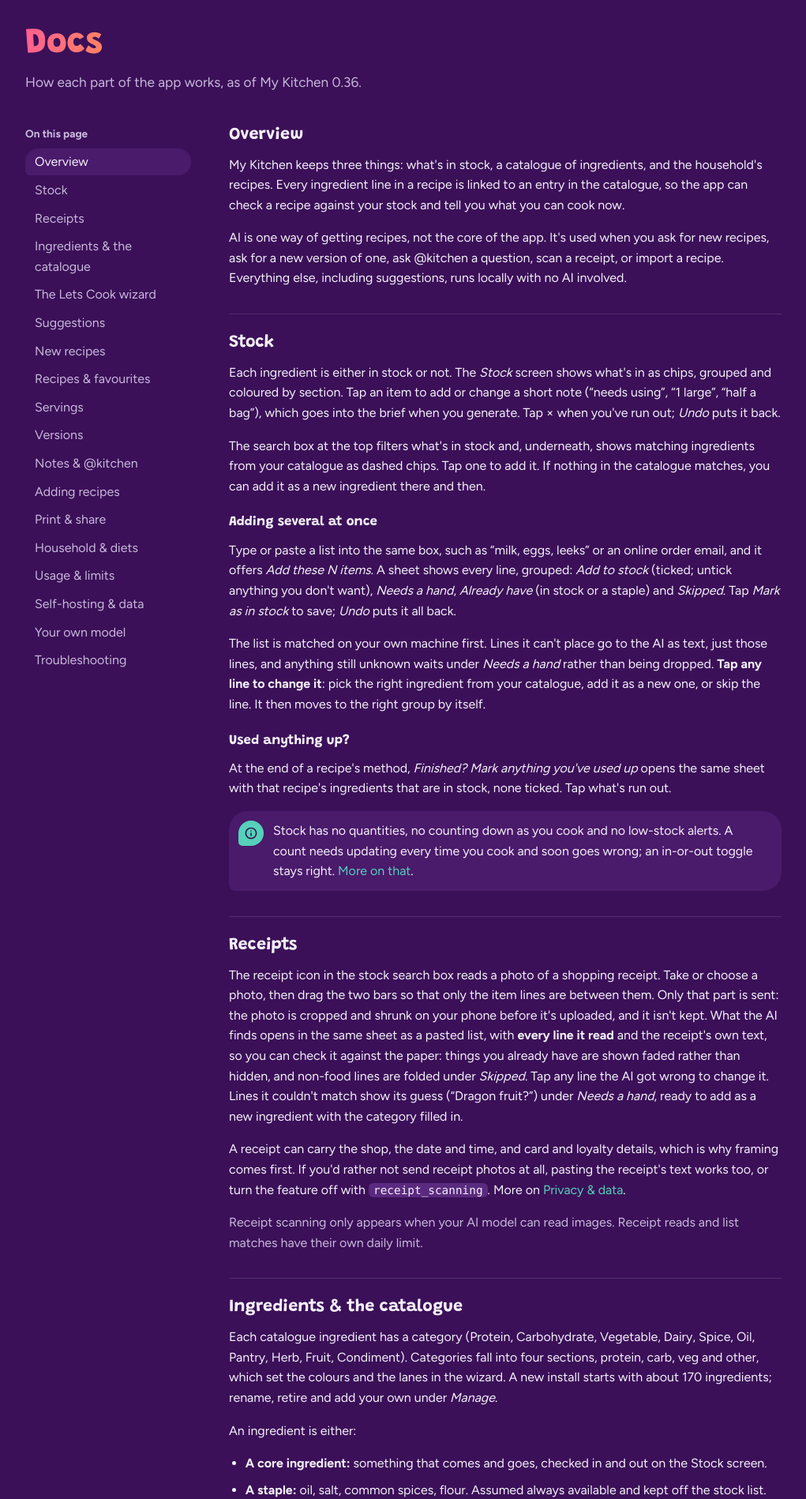
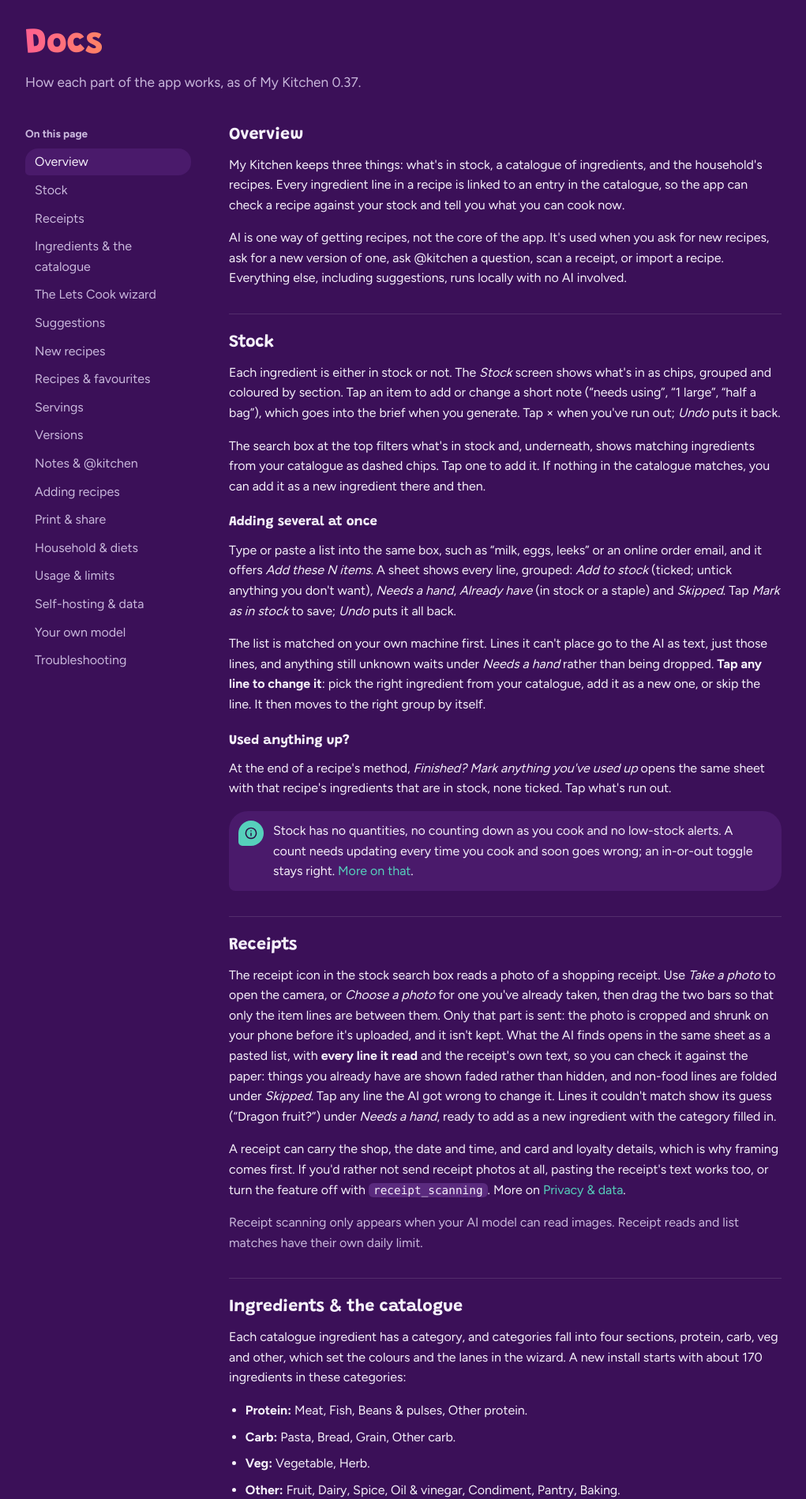
Before and after one commit to amiablealex/my-kitchen-site, a Flask app: page /docs in a window 1280 px wide. Shown: the part 59-1957 px from the top of the page at 79% size, without its empty margins (104-1125 px from the left). Run offline with Flask 3, Linux system fonts and the light colour scheme.

Commit message:
Docs: 0.37.0 stock marks, keep screen on, where it's from, photo buttons, categories

```diff
--- a/templates/docs.html
+++ b/templates/docs.html
@@ -7,7 +7,7 @@
 <section class="page-head">
   <div class="wrap">
     <h1 class="display page-title">Docs</h1>
-    <p class="lead">How each part of the app works, as of {{ site.name }} 0.36.</p>
+    <p class="lead">How each part of the app works, as of {{ site.name }} 0.37.</p>
   </div>
 </section>
 
@@ -83,8 +83,9 @@
 
     <section id="receipts" class="doc-sec">
       <h2>Receipts</h2>
-      <p>The receipt icon in the stock search box reads a photo of a shopping receipt. Take or choose
-        a photo, then drag the two bars so that only the item lines are between them. Only that part
+      <p>The receipt icon in the stock search box reads a photo of a shopping receipt. Use
+        <em>Take a photo</em> to open the camera, or <em>Choose a photo</em> for one you've already
+        taken, then drag the two bars so that only the item lines are between them. Only that part
         is sent: the photo is cropped and shrunk on your phone before it's uploaded, and it isn't
         kept. What the AI finds opens in the same sheet as a pasted list, with <strong>every line it
         read</strong> and the receipt's own text, so you can check it against the paper: things you
@@ -102,10 +103,18 @@
 
     <section id="catalogue" class="doc-sec">
       <h2>Ingredients &amp; the catalogue</h2>
-      <p>Each catalogue ingredient has a category (Protein, Carbohydrate, Vegetable, Dairy, Spice, Oil,
-        Pantry, Herb, Fruit, Condiment). Categories fall into four sections, protein, carb, veg and
-        other, which set the colours and the lanes in the wizard. A new install starts with about 170
-        ingredients; rename, retire and add your own under <em>Manage</em>.</p>
+      <p>Each catalogue ingredient has a category, and categories fall into four sections, protein,
+        carb, veg and other, which set the colours and the lanes in the wizard. A new install starts
+        with about 170 ingredients in these categories:</p>
+      <ul>
+        <li><strong>Protein:</strong> Meat, Fish, Beans &amp; pulses, Other protein.</li>
+        <li><strong>Carb:</strong> Pasta, Bread, Grain, Other carb.</li>
+        <li><strong>Veg:</strong> Vegetable, Herb.</li>
+        <li><strong>Other:</strong> Fruit, Dairy, Spice, Oil &amp; vinegar, Condiment, Pantry, Baking.</li>
+      </ul>
+      <p>Rename, retire and add your own under <em>Manage</em>. Category names are shared across
+        sections, so a second catch-all needs its own name, such as “Other protein”. Installs from
+        before 0.37.0 keep the categories they started with.</p>
       <p>An ingredient is either:</p>
       <ul>
         <li><strong>A core ingredient:</strong> something that comes and goes, checked in and out on
@@ -203,7 +212,9 @@
       <h2>Recipes &amp; favourites</h2>
       <p>Every recipe has the same parts, whoever wrote it: intro, ingredients, prep, cook and optional
         tips. A small petal marks where it came from: four colours for an AI-generated recipe, lime
-        for one written by hand and orange for an imported one.</p>
+        for one written by hand and orange for an imported one. The line under the title says it in
+        words: <em>AI generated</em>, the site it was imported from, <em>from a photo</em>, or what
+        you've written in <em>Where it's from</em>.</p>
       <p>The <em>Recipes</em> list is one list, newest first, with each recipe on two lines beside its
         petal: the title, then its meal, cuisine, cook, when and whether it's quick or relaxed. A pair you
         haven't chosen between yet shows as one <em>Pick one</em> row.</p>
@@ -222,6 +233,21 @@
       <p>Favourites are per person. Meal type and cuisine can be changed on any recipe with
         <em>Edit tags</em>, which matters because they decide whether it appears in suggestions.</p>
 
+      <h3>What you have</h3>
+      <p>Each ingredient line on a recipe has a mark where the bullet would be: a green tick if you
+        have it, a small pink dot if you don't, and a dash if the line isn't linked to your catalogue,
+        so the app can't tell. Staples count as ones you have. An optional extra you don't have gets
+        no mark, because it never stops you cooking. Open a recipe and the pink dots are your
+        shopping list. The marks follow your stock: they update when you link a line, and when you
+        come back from the Stock screen.</p>
+
+      <h3>Keep screen on</h3>
+      <p>The first method heading (Prep, or Cook if there's no prep) has a <em>Keep screen on</em>
+        button. Tap it and your phone won't dim or lock while the recipe is open; it turns green and
+        reads <em>Screen stays on</em>. Tap again to stop. Leaving the recipe stops it too, and it
+        isn't remembered for the next one. The browser only allows this on a secure (HTTPS) address;
+        elsewhere the button doesn't appear. See <a href="#no-screen-on">Troubleshooting</a>.</p>
+
       <h3>Archive</h3>
       <p>The <em>⋯</em> menu on a recipe has <em>Archive this recipe</em>. Archived recipes are hidden
         from your recipes, favourites and suggestions, but nothing is deleted: <em>Recipes →
@@ -231,11 +257,12 @@
 
     <section id="servings" class="doc-sec">
       <h2>Servings</h2>
-      <p>The stepper above a recipe's ingredients scales the amounts for any number of servings. This
-        happens on your screen only: nothing is saved, and the print view always uses the recipe's own
-        count. The method isn't changed, so quantities and times in the steps stay as written. To have
-        those rewritten too, tap <em>Rewrite the method for this many</em>, which opens a
-        <a href="#versions">new version</a> with that change filled in.</p>
+      <p>The <em>Serves</em> stepper in a recipe's <em>Ingredients</em> heading scales the amounts for
+        any number of servings. This happens on your screen only: nothing is saved, and the print view
+        always uses the recipe's own count. The method isn't changed, so quantities and times in the
+        steps stay as written; a line under the heading says so while you're scaled, with
+        <em>Reset</em>. To have the method rewritten for a different number, ask for it as a
+        <a href="#versions">new version</a>.</p>
     </section>
 
     <section id="versions" class="doc-sec">
@@ -287,8 +314,12 @@
       <h3>Write it yourself</h3>
       <p>You fill in the same sections as any other recipe and pick ingredients from your catalogue,
         so every line is linked when you save. Ingredient, prep, cook and tip rows can be dragged into
-        order. Set the meal type, cuisine and time band so it can be suggested. Edit it later from the
-        recipe's <em>⋯</em> menu.</p>
+        order. Set the meal type, cuisine and time band so it can be suggested, and if you like, say
+        <em>Where it's from</em> (“Mum's cookbook”), which shows under the title. Edit it later from
+        the recipe's <em>⋯</em> menu.</p>
+      <p><em>Save</em> and <em>Cancel</em> stay at the bottom of the screen while you scroll the form,
+        moving aside while the keyboard is open. If you've changed something and try to leave without
+        saving, the browser asks first. <em>Cancel</em> on an edit takes you back to the recipe.</p>
 
       <h3>Import from the web</h3>
       <p>Paste a link to a recipe. Most recipe sites include a structured copy of the recipe in the
@@ -299,14 +330,18 @@
         the source's wording, quantities and method are kept, and only US cups and °F are converted.
         It picks the meal type, cuisine and time. The result opens in the recipe form, headed
         <em>Check the import</em>, and nothing is saved until you press <em>Save recipe</em>. The
-        recipe then shows where it came from (“from bbcgoodfood.com”), on its page and when printed.</p>
+        recipe then shows where it came from (“from bbcgoodfood.com”), on its page and when printed.
+        Write something in <em>Where it's from</em>, now or later, and it shows instead (“from BBC
+        Good Food”), still linked to the original page. The link itself can't be changed. A recipe
+        from pasted text shows nothing unless you fill this in.</p>
 
       <h3>From a photo</h3>
-      <p>Photograph a cookbook page or a handwritten card. A recipe that runs over the page is fine:
+      <p>Photograph a cookbook page or a handwritten card with <em>Take a photo</em>, or use
+        <em>Choose photos</em> for ones you've already taken. A recipe that runs over the page is fine:
         add up to four pages and they're read together in one go, so ingredients on one page and the
         method on the next come back as one recipe. If a page shows more than one recipe, say which
-        you want. The photos are shrunk on your phone and aren't kept; the recipe shows “from a
-        photo”. This option only appears when your AI model can read images.</p>
+        you want. The photos are shrunk on your phone and aren't kept. The recipe shows “from a
+        photo”, or the book's name if you add it under <em>Where it's from</em>. This option only appears when your AI model can read images.</p>
       <p class="muted">Web and text imports use the lighter @kitchen model; photos use the main model,
         which reads handwriting better. Imports count towards the household's daily limit.</p>
     </section>
@@ -448,6 +483,21 @@
         <em>Recipes</em> lists every such recipe), the recipe has no meal type, or a required
         ingredient isn't in stock.</p>
 
+      <h3 id="no-screen-on">There's no “Keep screen on” button</h3>
+      <p>Browsers only let a page keep the screen awake on a secure address: HTTPS, or
+        <code>localhost</code>. Opened as plain <code>http://</code> on your network (the Pi's address
+        and port, say), the button is hidden. Through Home Assistant over HTTPS (Nabu Casa or your
+        own certificate) or behind an HTTPS reverse proxy, it shows. To use it on a plain local
+        address in Chrome, open <code>chrome://flags/#unsafely-treat-insecure-origin-as-secure</code>,
+        add your address (<code>http://192.168.1.20:5000</code>, say), and relaunch Chrome. That's a
+        setting in your own browser, not a change to the app. Chrome flags are experimental, so an
+        update can reset it.</p>
+
+      <h3>“Take a photo” opens the photo picker instead of the camera</h3>
+      <p>Whether a web page can open the camera is up to the browser or app it's running in. Chrome
+        opens the camera; some apps' built-in browsers don't, and show the picker instead. Take the
+        photo with your camera app and use <em>Choose a photo</em>.</p>
+
       <h3>“Add to home screen” installs Home Assistant, not My Kitchen</h3>
       <p>Through Home Assistant's ingress, the browser sees Home Assistant rather than My Kitchen, and
         Home Assistant doesn't provide a URL that opens an app directly, so a separate install isn't
--- a/templates/index.html
+++ b/templates/index.html
@@ -65,7 +65,7 @@
         <h3>Recipes</h3>
         <p>Generated recipes, ones you write yourself and imported ones sit in one list. Ingredient
           lines are linked to your ingredient catalogue, which is what lets the app check a recipe
-          against your stock.</p>
+          against your stock: each line shows whether you have it, so what's missing is easy to see.</p>
       </div>
     </li>
     <li class="feature">
```
